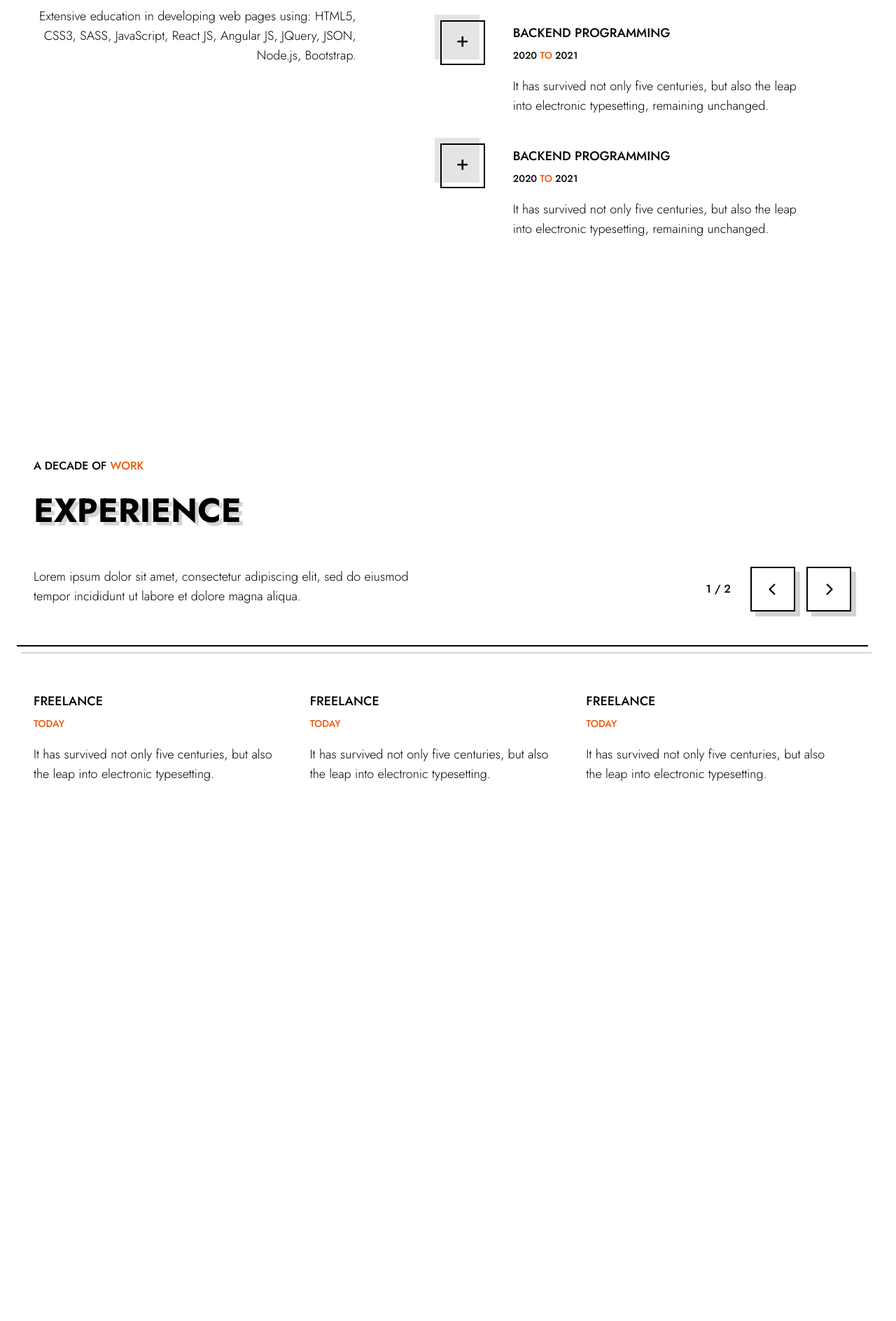
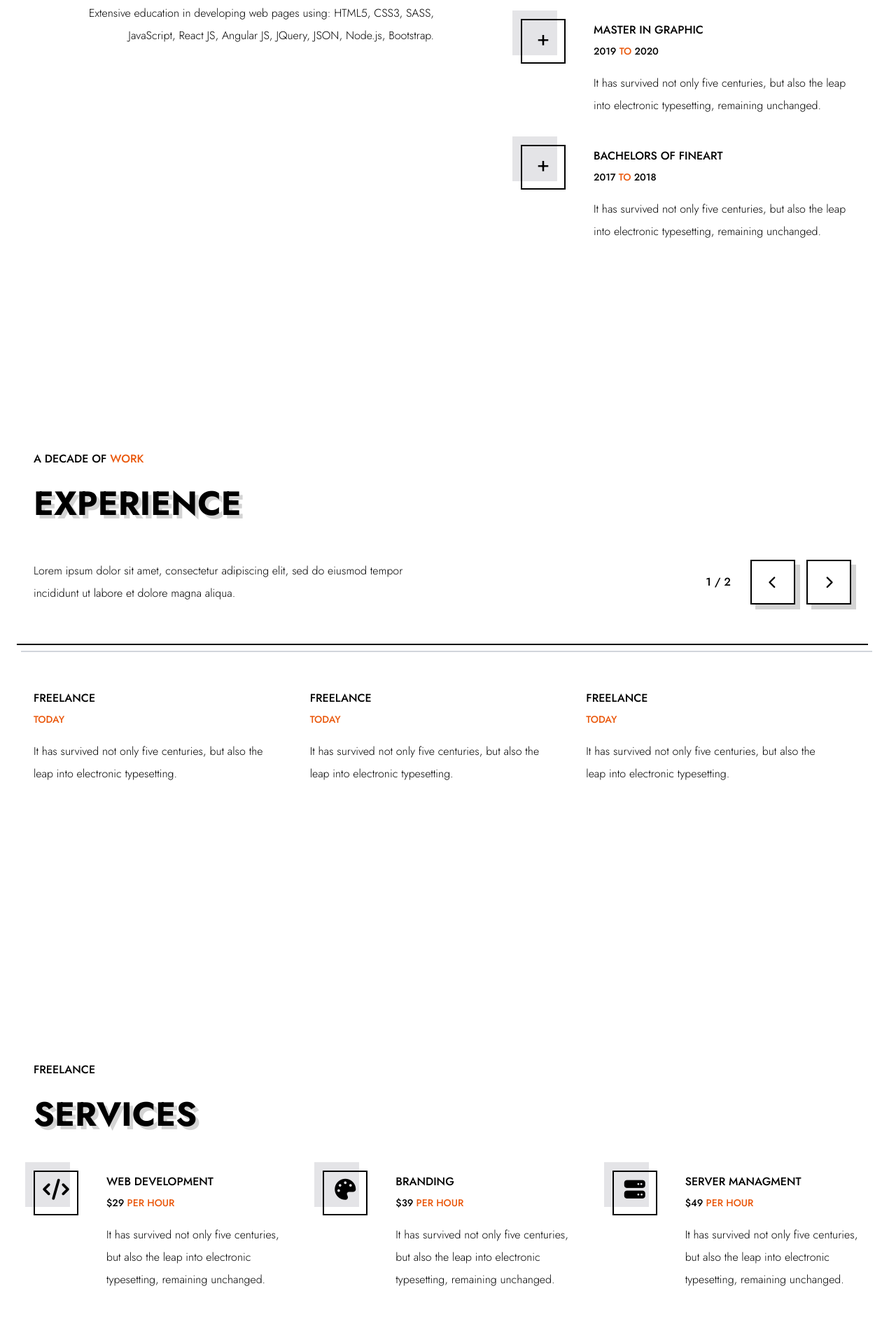
Before and after one commit to babitionr/nhom-3, a website built with Vite: page index.html in a window 1280 px wide. Shown: the part 1935-3823 px from the top of the page at 70% size. Before the commit the page ends 3200 px from the top, so only its background shows below. Built offline with nearby package versions, Linux system fonts and the light colour scheme.

Commit message:
Services

```diff
--- a/index.html
+++ b/index.html
@@ -247,6 +247,7 @@
       <!-- End 3 section đầu tiên -->
 
       <!-- 3 Section tiếp theo (Uyên) -->
+      <!-- Section 4 -->
       <!-- Education -->
       <div
         class="mil-section relative h-screen w-full flex justify-center items-center pt-8"
@@ -265,30 +266,32 @@
                 >
                   Education
                 </h2>
-                <p class="text-black font-Jost-Font font-light text-lg">
+                <p
+                  class="text-black font-Jost-Font font-light text-base leading-8"
+                >
                   Extensive education in developing web pages using: HTML5,
-                  <br />
                   CSS3, SASS, JavaScript, React JS, Angular JS, JQuery, JSON,
-                  <br />
                   Node.js, Bootstrap.
                 </p>
               </div>
             </div>
             <div class="col-start-2 justify-end ml-24">
-              <div class="flex mb-10">
-                <div
-                  class="relative border-2 border-solid border-black box-border w-16 h-16 flex justify-center items-center pb-2 before:absolute before:bg-zinc-200 before:-top-2.5 before:-left-2.5 before:w-16 before:h-16 before:-z-10 after:-top-10 after:left-auto after:-right-5"
-                >
-                  <a
-                    href="https://html.bslthemes.com/treto/img/certificate.jpg"
-                    class="text-black font-Jost-Font font-normal text-3xl"
-                    >+</a
+              <div class="flex mb-10 px-1">
+                <div class="flex justify-start items-start">
+                  <div
+                    class="relative border-2 border-solid border-black box-border w-16 h-16 flex justify-center items-center pb-2 before:absolute before:bg-zinc-200 before:-top-3.5 before:-left-3.5 before:w-16 before:h-16 before:-z-10 after:-top-10 after:left-auto after:-right-5"
                   >
+                    <a
+                      href="https://html.bslthemes.com/treto/img/certificate.jpg"
+                      class="text-black font-Jost-Font font-normal text-3xl"
+                      >+</a
+                    >
+                  </div>
                 </div>
 
                 <div class="pl-10 pt-1">
                   <p
-                    class="text-black uppercase font-Jost-Font font-medium text-lg mb-2"
+                    class="text-black uppercase font-Jost-Font font-medium text-base mb-2"
                   >
                     Backend Programming
                   </p>
@@ -299,73 +302,80 @@
                     2020 <span class="text-orange-600"> to </span>2021
                   </p>
 
-                  <p class="text-black font-Jost-Font font-light text-lg">
+                  <p
+                    class="text-black font-Jost-Font font-light text-base leading-8"
+                  >
                     It has survived not only five centuries, but also the leap
-                    <br />
                     into electronic typesetting, remaining unchanged.
                   </p>
                 </div>
               </div>
 
-              <div class="flex mb-10">
-                <div
-                  class="relative border-2 border-solid border-black box-border w-16 h-16 flex justify-center items-center pb-2 before:absolute before:bg-zinc-200 before:-top-2.5 before:-left-2.5 before:w-16 before:h-16 before:-z-10 after:-top-10 after:left-auto after:-right-5"
-                >
-                  <a
-                    href="https://html.bslthemes.com/treto/img/certificate.jpg"
-                    class="text-black font-Jost-Font font-normal text-3xl mfp-image"
-                    >+</a
+              <div class="flex mb-10 px-1">
+                <div class="flex justify-start items-start">
+                  <div
+                    class="relative border-2 border-solid border-black box-border w-16 h-16 flex justify-center items-center pb-2 before:absolute before:bg-zinc-200 before:-top-3.5 before:-left-3.5 before:w-16 before:h-16 before:-z-10 after:-top-10 after:left-auto after:-right-5"
                   >
+                    <a
+                      href="https://html.bslthemes.com/treto/img/certificate.jpg"
+                      class="text-black font-Jost-Font font-normal text-3xl"
+                      >+</a
+                    >
+                  </div>
                 </div>
 
                 <div class="pl-10 pt-1">
                   <p
-                    class="text-black uppercase font-Jost-Font font-medium text-lg mb-2"
+                    class="text-black uppercase font-Jost-Font font-medium text-base mb-2"
                   >
-                    Backend Programming
+                    Master in Graphic
                   </p>
 
                   <p
                     class="text-black uppercase font-Jost-Font font-medium text-sm mb-5"
                   >
-                    2020 <span class="text-orange-600"> to </span>2021
+                    2019 <span class="text-orange-600"> to </span> 2020
                   </p>
 
-                  <p class="text-black font-Jost-Font font-light text-lg">
+                  <p
+                    class="text-black font-Jost-Font font-light text-base leading-8"
+                  >
                     It has survived not only five centuries, but also the leap
-                    <br />
                     into electronic typesetting, remaining unchanged.
                   </p>
                 </div>
               </div>
 
-              <div class="flex mb-10">
-                <div
-                  class="relative border-2 border-solid border-black box-border w-16 h-16 flex justify-center items-center pb-2 before:absolute before:bg-zinc-200 before:-top-2.5 before:-left-2.5 before:w-16 before:h-16 before:-z-10 after:-top-10 after:left-auto after:-right-5"
-                >
-                  <a
-                    href="https://html.bslthemes.com/treto/img/certificate.jpg"
-                    class="text-black font-Jost-Font font-normal text-3xl"
-                    >+</a
+              <div class="flex mb-10 px-1">
+                <div class="flex justify-start items-start">
+                  <div
+                    class="relative border-2 border-solid border-black box-border w-16 h-16 flex justify-center items-center pb-2 before:absolute before:bg-zinc-200 before:-top-3.5 before:-left-3.5 before:w-16 before:h-16 before:-z-10 after:-top-10 after:left-auto after:-right-5"
                   >
+                    <a
+                      href="https://html.bslthemes.com/treto/img/certificate.jpg"
+                      class="text-black font-Jost-Font font-normal text-3xl"
+                      >+</a
+                    >
+                  </div>
                 </div>
 
                 <div class="pl-10 pt-1">
                   <p
-                    class="text-black uppercase font-Jost-Font font-medium text-lg mb-2"
+                    class="text-black uppercase font-Jost-Font font-medium text-base mb-2"
                   >
-                    Backend Programming
+                    Bachelors of FineArt
                   </p>
 
                   <p
                     class="text-black uppercase font-Jost-Font font-medium text-sm mb-5"
                   >
-                    2020 <span class="text-orange-600"> to </span>2021
+                    2017 <span class="text-orange-600"> to </span> 2018
                   </p>
 
-                  <p class="text-black font-Jost-Font font-light text-lg">
+                  <p
+                    class="text-black font-Jost-Font font-light text-base leading-8"
+                  >
                     It has survived not only five centuries, but also the leap
-                    <br />
                     into electronic typesetting, remaining unchanged.
                   </p>
                 </div>
@@ -375,10 +385,12 @@
         </div>
       </div>
       <!-- Education end -->
+      <!-- End Section 4 -->
 
+      <!-- Section 5 -->
       <!-- Expirience -->
       <div
-        class="mil-section relative h-screen w-full flex justify-center items-center pt-8"
+        class="mil-section relative h-screen w-full flex justify-center items-center pt-6"
       >
         <div class="container w-full mx-auto px-8 mt-10">
           <p
@@ -396,7 +408,9 @@
           <div class="flex flex-wrap mt-8">
             <div class="w-6/12 px-4">
               <div class="flex col-start-1 justify-start items-center">
-                <p class="text-black font-Jost-Font font-light text-lg mb-16">
+                <p
+                  class="text-black font-Jost-Font font-light text-base leading-8 mb-16"
+                >
                   Lorem ipsum dolor sit amet, consectetur adipiscing elit, sed
                   do eiusmod tempor incididunt ut labore et dolore magna aliqua.
                 </p>
@@ -435,7 +449,7 @@
                     <div class="mr-10 mb-7 flex">
                       <div class="w-full">
                         <p
-                          class="text-black uppercase font-Jost-Font font-medium text-lg mb-2"
+                          class="text-black uppercase font-Jost-Font font-medium text-base mb-2"
                         >
                           Freelance
                         </p>
@@ -446,7 +460,9 @@
                           <span class="text-orange-600"> TODAY </span>
                         </p>
 
-                        <p class="text-black font-Jost-Font font-light text-lg">
+                        <p
+                          class="text-black font-Jost-Font font-light text-base leading-8"
+                        >
                           It has survived not only five centuries, but also the
                           leap into electronic typesetting.
                         </p>
@@ -457,7 +473,7 @@
                     <div class="mr-10 mb-7 flex">
                       <div class="w-full">
                         <p
-                          class="text-black uppercase font-Jost-Font font-medium text-lg mb-2"
+                          class="text-black uppercase font-Jost-Font font-medium text-base mb-2"
                         >
                           Freelance
                         </p>
@@ -468,7 +484,9 @@
                           <span class="text-orange-600"> TODAY </span>
                         </p>
 
-                        <p class="text-black font-Jost-Font font-light text-lg">
+                        <p
+                          class="text-black font-Jost-Font font-light text-base leading-8"
+                        >
                           It has survived not only five centuries, but also the
                           leap into electronic typesetting.
                         </p>
@@ -479,7 +497,7 @@
                     <div class="mr-10 mb-7 flex">
                       <div class="w-full">
                         <p
-                          class="text-black uppercase font-Jost-Font font-medium text-lg mb-2"
+                          class="text-black uppercase font-Jost-Font font-medium text-base mb-2"
                         >
                           Freelance
                         </p>
@@ -490,7 +508,9 @@
                           <span class="text-orange-600"> TODAY </span>
                         </p>
 
-                        <p class="text-black font-Jost-Font font-light text-lg">
+                        <p
+                          class="text-black font-Jost-Font font-light text-base leading-8"
+                        >
                           It has survived not only five centuries, but also the
                           leap into electronic typesetting.
                         </p>
@@ -504,6 +524,134 @@
         </div>
       </div>
       <!-- Expirience end -->
+      <!-- End Section 5 -->
+
+      <!-- Section 6 -->
+      <!-- Services -->
+      <div
+        class="mil-section relative h-screen w-full flex justify-center items-center pt-8"
+      >
+        <div class="container w-full mx-auto px-8 mt-10">
+          <p
+            class="text-black uppercase font-Jost-Font font-medium text-base mb-7 px-4"
+          >
+            Freelance
+          </p>
+
+          <h2
+            class="text-black uppercase font-Jost-Font font-bold text-5xl mb-14 text-shadow px-4"
+          >
+            Services
+          </h2>
+
+          <div
+            class="flex flex-wrap justify-between items-center px-4 max-w-full"
+          >
+            <div class="flex">
+              <div class="flex mb-10 pr-14">
+                <div class="flex justify-start items-start">
+                  <div
+                    class="relative border-2 border-solid border-black box-border w-16 h-16 flex justify-center items-center pb-2 before:absolute before:bg-zinc-200 before:-top-3.5 before:-left-3.5 before:w-16 before:h-16 before:-z-10 after:-top-10 after:left-auto after:-right-5"
+                  >
+                    <div class="text-black font-Jost-Font font-normal text-3xl">
+                      <i class="fa-solid fa-code"></i>
+                    </div>
+                  </div>
+                </div>
+
+                <div class="pl-10 pt-1">
+                  <p
+                    class="text-black uppercase font-Jost-Font font-medium text-base mb-2"
+                  >
+                    Web Development
+                  </p>
+
+                  <p
+                    class="text-black uppercase font-Jost-Font font-medium text-sm mb-5"
+                  >
+                    $29 <span class="text-orange-600"> per hour </span>
+                  </p>
+
+                  <p
+                    class="text-black font-Jost-Font font-light text-base leading-8"
+                  >
+                    It has survived not only five centuries, but also the leap
+                    into electronic typesetting, remaining unchanged.
+                  </p>
+                </div>
+              </div>
+
+              <div class="flex mb-10 pr-14">
+                <div class="flex justify-start items-start">
+                  <div
+                    class="relative border-2 border-solid border-black box-border w-16 h-16 flex justify-center items-center pb-2 before:absolute before:bg-zinc-200 before:-top-3.5 before:-left-3.5 before:w-16 before:h-16 before:-z-10 after:-top-10 after:left-auto after:-right-5"
+                  >
+                    <div class="text-black font-Jost-Font font-normal text-3xl">
+                      <i class="fa-solid fa-palette"></i>
+                    </div>
+                  </div>
+                </div>
+
+                <div class="pl-10 pt-1">
+                  <p
+                    class="text-black uppercase font-Jost-Font font-medium text-base mb-2"
+                  >
+                    Branding
+                  </p>
+
+                  <p
+                    class="text-black uppercase font-Jost-Font font-medium text-sm mb-5"
+                  >
+                    $39 <span class="text-orange-600"> per hour </span>
+                  </p>
+
+                  <p
+                    class="text-black font-Jost-Font font-light text-base leading-8"
+                  >
+                    It has survived not only five centuries, but also the leap
+                    into electronic typesetting, remaining unchanged.
+                  </p>
+                </div>
+              </div>
+
+              <div class="flex mb-10">
+                <div class="flex justify-start items-start">
+                  <div
+                    class="relative border-2 border-solid border-black box-border w-16 h-16 flex justify-center items-center pb-2 before:absolute before:bg-zinc-200 before:-top-3.5 before:-left-3.5 before:w-16 before:h-16 before:-z-10 after:-top-10 after:left-auto after:-right-5"
+                  >
+                    <div class="text-black font-Jost-Font font-normal text-3xl">
+                      <i class="fas fa-server"></i>
+                    </div>
+                  </div>
+                </div>
+
+                <div class="pl-10 pt-1">
+                  <p
+                    class="text-black uppercase font-Jost-Font font-medium text-base mb-2"
+                  >
+                    Server Managment
+                  </p>
+
+                  <p
+                    class="text-black uppercase font-Jost-Font font-medium text-sm mb-5"
+                  >
+                    $49 <span class="text-orange-600"> per hour </span>
+                  </p>
+
+                  <p
+                    class="text-black font-Jost-Font font-light text-base leading-8"
+                  >
+                    It has survived not only five centuries, but also the leap
+                    into electronic typesetting, remaining unchanged.
+                  </p>
+                </div>
+              </div>
+            </div>
+          </div>
+        </div>
+      </div>
+      <!-- Servicesn end -->
+      <!-- End Section 6 -->
     </div>
 
     <!-- jQuery 1.7.2+ or Zepto.js 1.0+ -->
```
